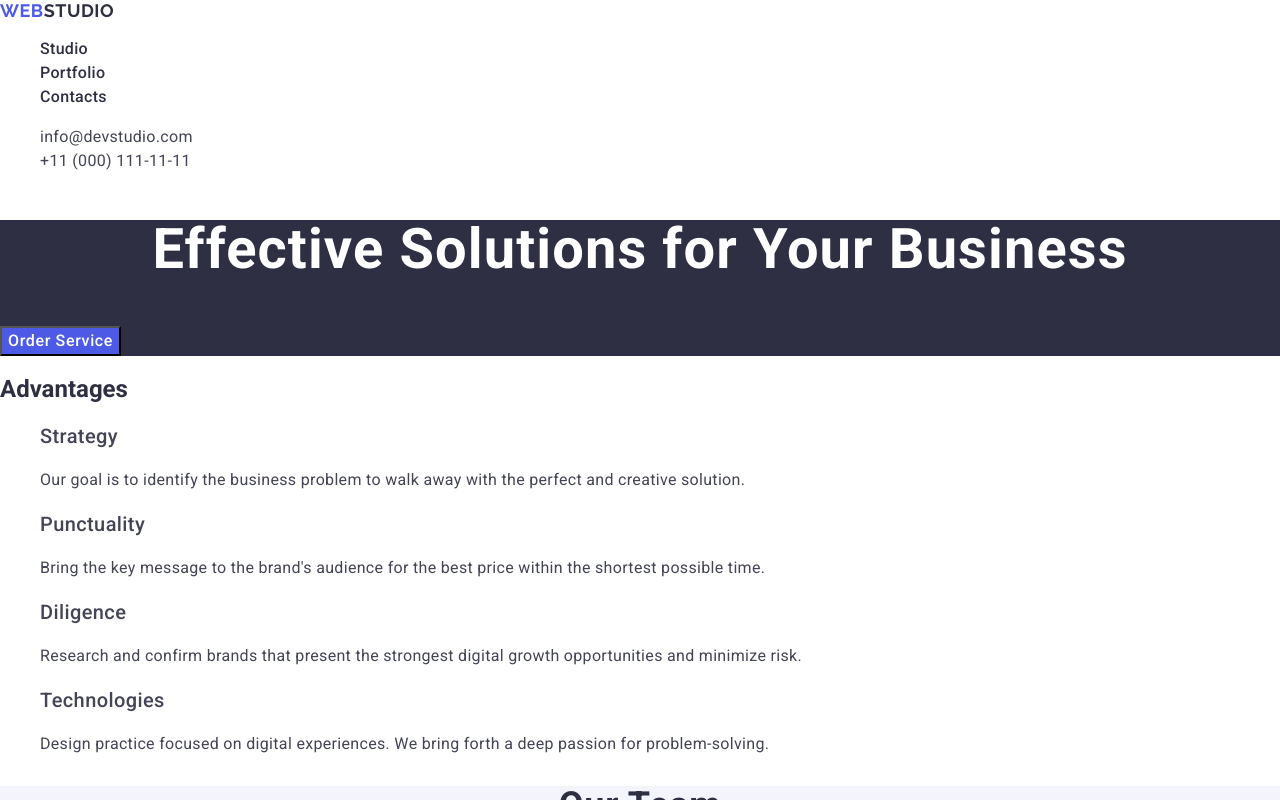
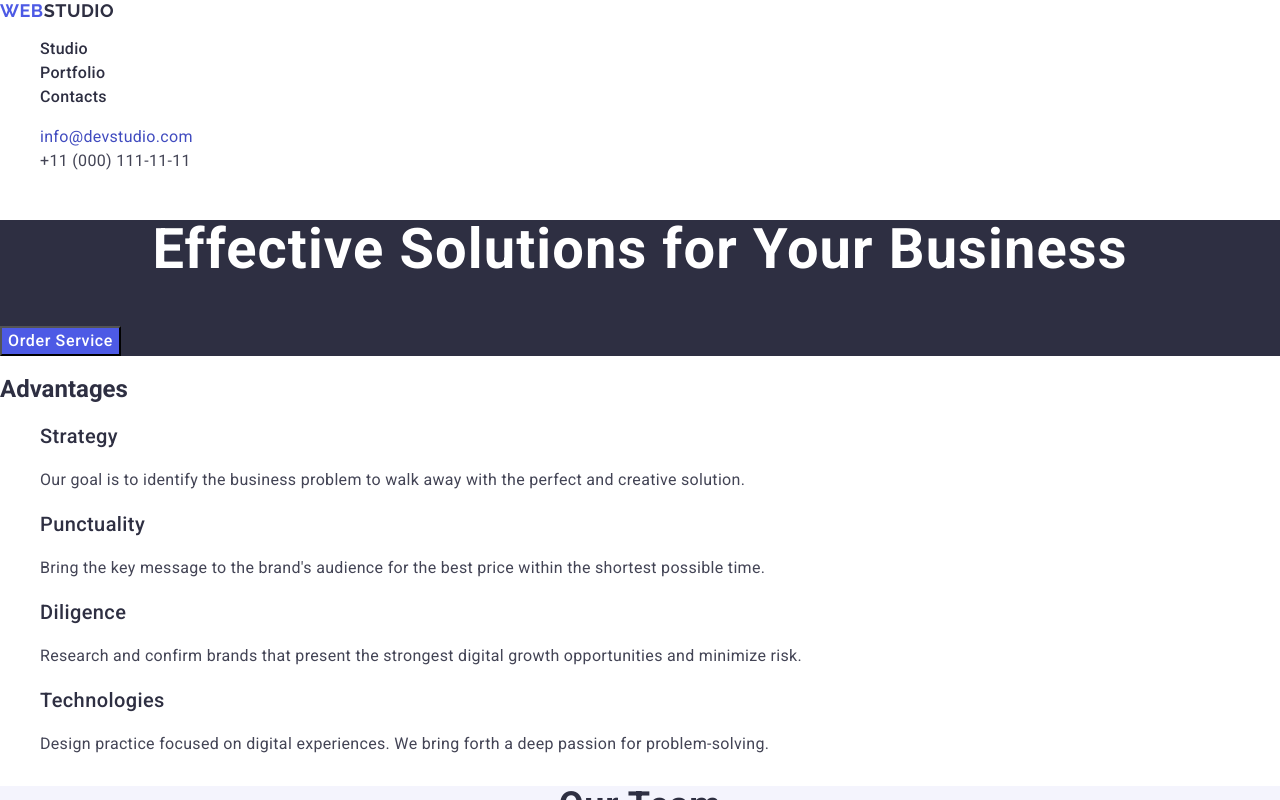
Before and after one commit to IgoGra74/goit-markup-hw-02, a plain HTML site: page index.html in a window 1280 px wide. In both pictures the pointer is over the link "info@devstudio.com". Shown: the top 800 px of the page. Drawn offline with nearby package versions, Linux system fonts and the light colour scheme.

Commit message:
Update styles.css

```diff
--- a/css/styles.css
+++ b/css/styles.css
@@ -56,7 +56,7 @@
     text-decoration: none;
 }
 
-.contacts-list-itemst:hover,
+.contacts-list-items:hover,
 .contacts-list-items:active,
 .contacts-list-items:focus {
     color: #404BBF;
@@ -105,6 +105,7 @@
 }
 
 .section-advantages-list-titles {
+    color: #2E2F42;
     font-size: 20px;
     font-weight: 500;
     line-height: 1.2;
```
